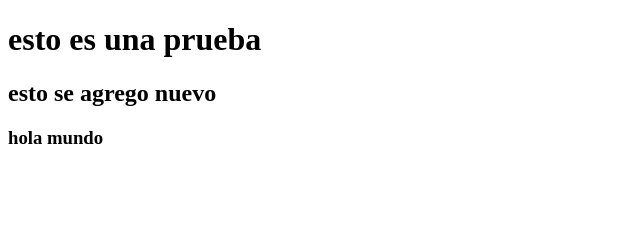
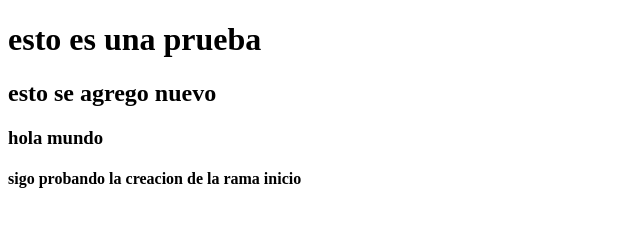
Before and after one commit to ochgg/pruebas, a plain HTML site: page index.html in a window 1280 px wide. Shown: the whole page, without its empty margins (0-640 px from the left). Drawn offline with Linux system fonts and the light colour scheme.

Commit message:
se sigue probando el subir una archivo a la rama inicio sin modificar el main

```diff
--- a/index.html
+++ b/index.html
@@ -14,5 +14,7 @@
 
     <h3>hola mundo</h3>
 
+    <h4>sigo probando la creacion de la rama inicio</h4>
+
 </body>
 </html>
```
